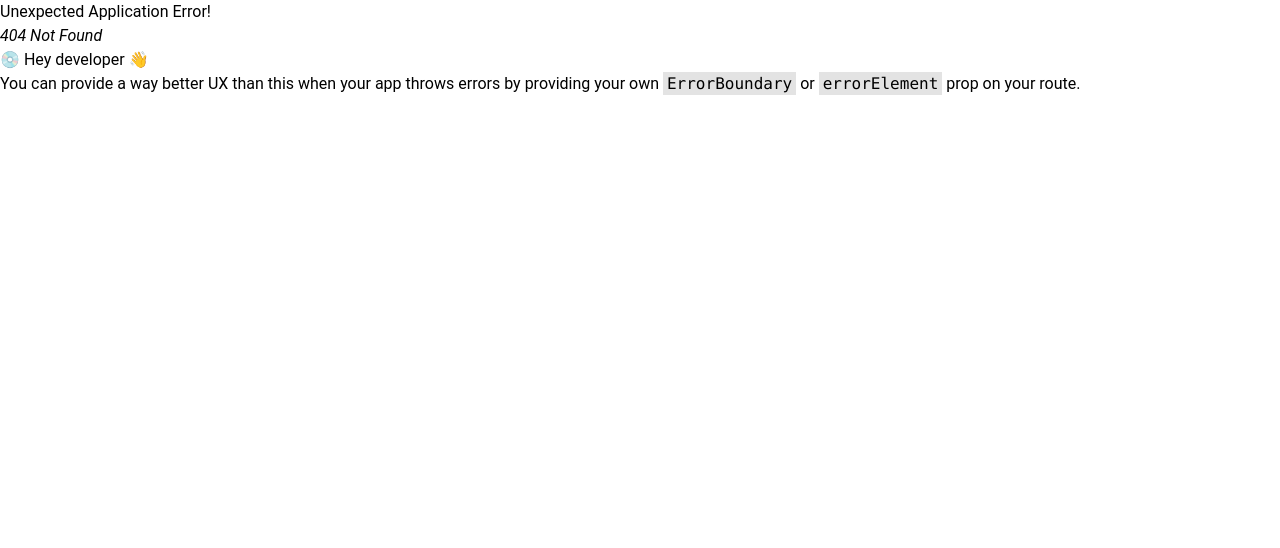
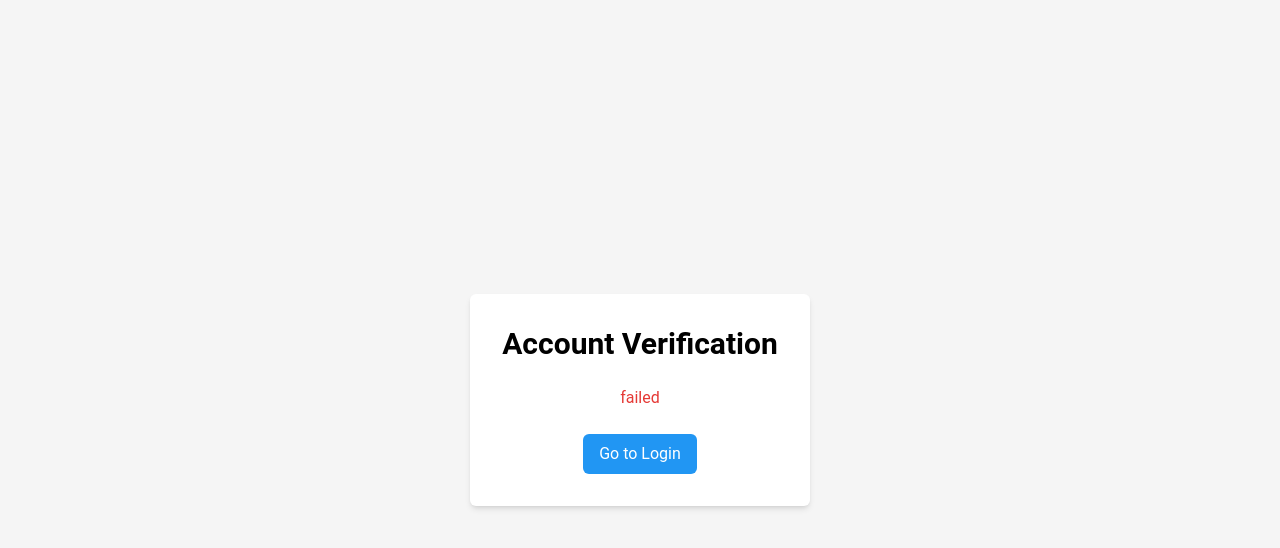
Before and after one commit to Tanjilhossaintamim/qurio-store, a React (Vite) app: page /verify/1 in a window 1280 px wide. Before the commit this address had no page. Shown: the top 548 px of the page. Built offline with nearby package versions, Linux system fonts and the light colour scheme; no server answers.

Commit message:
complete user verification

```diff
--- a/package.json
+++ b/package.json
@@ -23,7 +23,8 @@
     "react-lazy-load-image-component": "^1.6.0",
     "react-redux": "^9.0.4",
     "react-router-dom": "^6.21.1",
-    "sort-by": "^1.2.0"
+    "sort-by": "^1.2.0",
+    "sweetalert2": "^11.10.1"
   },
   "devDependencies": {
     "@types/react": "^18.2.43",
--- a/src/layout/Layout.jsx
+++ b/src/layout/Layout.jsx
@@ -1,6 +1,7 @@
 import { Outlet } from "react-router-dom";
 import MyNavbar from "../components/shared/Navbar/Navbar";
 import { Footer } from "../components/shared/Footer/Footer";
+import { Toaster } from "react-hot-toast";
 
 const Layout = () => {
   return (
@@ -8,6 +9,7 @@ const Layout = () => {
       <MyNavbar />
       <Outlet />
       <Footer />
+      <Toaster />
     </div>
   );
 };
--- a/src/pages/Register/Register.jsx
+++ b/src/pages/Register/Register.jsx
@@ -11,21 +11,45 @@ import {
 import { useForm } from "react-hook-form";
 import toast from "react-hot-toast";
 //   import Lottie from "react-lottie";
-import { Link, useLocation, useNavigate } from "react-router-dom";
+import { Link } from "react-router-dom";
+import { useSingupMutation } from "../../redux/features/auth/authApi";
+import { useEffect } from "react";
+import Swal from "sweetalert2";
 
 export default function Register() {
+  const [signup, { data, isLoading, isError, error, isSuccess }] =
+    useSingupMutation();
   const {
     register,
     handleSubmit,
     formState: { errors },
   } = useForm();
 
-  const navigate = useNavigate();
   //   const { state } = useLocation();
 
   const handleLogin = (data) => {
-    // console.log(data);
+    const userInfo = {
+      name: data.name,
+      email: data.email,
+      phone: data.phone,
+      password: data.password,
+    };
+    signup(userInfo);
   };
+
+  useEffect(() => {
+    if (isError) {
+      toast.error(error.data.message);
+      console.log(error);
+    }
+    if (isSuccess) {
+      Swal.fire({
+        title: "Success",
+        text: "we send a verification link to your email please check !",
+        icon: "success"
+      });
+    }
+  }, [data, isError, isSuccess, error]);
 
   return (
     <div className="flex justify-evenly flex-col-reverse md:flex-row-reverse py-16">
@@ -107,8 +131,13 @@ export default function Register() {
           </CardBody>
           <CardFooter className="pt-0">
             <Button color="green" type="submit" variant="gradient" fullWidth>
-              {/* {false ? <div className="flex justify-center"><Spinner /></div> : 'Sign In'} */}
-              Sign Up
+              {isLoading ? (
+                <div className="flex justify-center">
+                  <Spinner />
+                </div>
+              ) : (
+                "Sign Up"
+              )}
             </Button>
             <Typography variant="small" className="mt-6 flex justify-center">
               Don&apos;t have an account?
--- /dev/null
+++ b/src/pages/VerifyLogin/VerifyLogin.jsx
@@ -0,0 +1,45 @@
+import { useNavigate, useParams } from "react-router-dom";
+import { useVerifyMutation } from "../../redux/features/auth/authApi";
+import { useEffect } from "react";
+
+const VerifyLogin = () => {
+  const { token } = useParams();
+  const [verify, { isError, isLoading, isSuccess }] = useVerifyMutation();
+  const navigate = useNavigate();
+
+  useEffect(() => {
+    verify({ token });
+  }, [token, verify]);
+
+  let content = null;
+  if (isLoading) {
+    content = <p className="mb-6 text-center">checking...</p>;
+  }
+  if (isError) {
+    content = <p className="mb-6 text-center text-red-600">failed</p>;
+  }
+  if (isSuccess) {
+    content = <p className="mb-6 text-center text-green-700">Success</p>;
+  }
+  return (
+    <div className="min-h-screen flex items-center justify-center bg-gray-100">
+      <div className="max-w-md p-8 bg-white shadow-md rounded-md">
+        <h2 className="text-3xl font-semibold mb-6 text-center">
+          Account Verification
+        </h2>
+        {content}
+
+        <div className="flex justify-center">
+          <button
+            onClick={() => navigate("/login")}
+            className="bg-blue-500 text-white px-4 py-2 rounded-md hover:bg-blue-600 focus:outline-none focus:shadow-outline-blue active:bg-blue-800"
+          >
+            Go to Login
+          </button>
+        </div>
+      </div>
+    </div>
+  );
+};
+
+export default VerifyLogin;
--- a/src/redux/features/auth/authApi.js
+++ b/src/redux/features/auth/authApi.js
@@ -2,7 +2,7 @@ import api from "../api/api";
 
 const authApi = api.injectEndpoints({
   endpoints: (builder) => ({
-    register: builder.mutation({
+    singup: builder.mutation({
       query: (data) => ({
         url: "/api/register",
         method: "POST",
@@ -11,19 +11,19 @@ const authApi = api.injectEndpoints({
     }),
     login: builder.mutation({
       query: (data) => ({
-        url: "/api/register",
+        url: "/api/login",
         method: "POST",
         body: data,
       }),
     }),
     verify: builder.mutation({
       query: (data) => ({
-        url: "/api/register",
+        url: "/api/verify",
         method: "POST",
         body: data,
       }),
     }),
   }),
 });
-export const { useRegisterMutation, useLoginMutation, useVerifyMutation } =
+export const { useSingupMutation, useLoginMutation, useVerifyMutation } =
   authApi;
--- a/src/routes/routes.jsx
+++ b/src/routes/routes.jsx
@@ -4,6 +4,7 @@ import Layout from "../layout/Layout";
 import Details from "../pages/Details/Details";
 import LogIn from "../pages/Login/Login";
 import Register from "../pages/Register/Register";
+import VerifyLogin from "../pages/VerifyLogin/VerifyLogin";
 
 const router = createBrowserRouter([
   {
@@ -28,6 +29,10 @@ const router = createBrowserRouter([
       },
     ],
   },
+  {
+    path: "/verify/:token",
+    element: <VerifyLogin />,
+  },
 ]);
 
 export default router;
```
Also changed, not shown: 1 other file (tests, documents, lock files or other folders).
